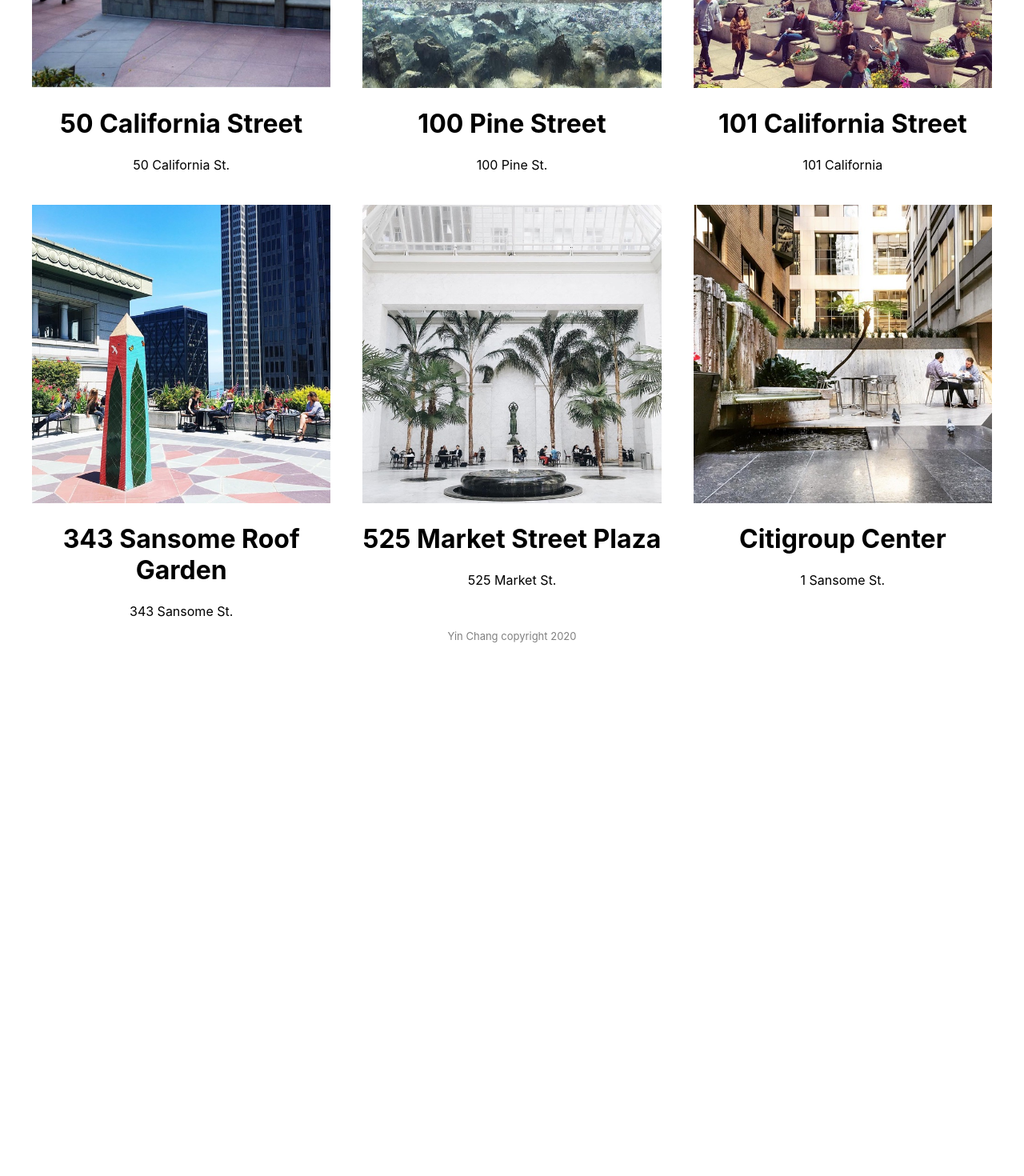
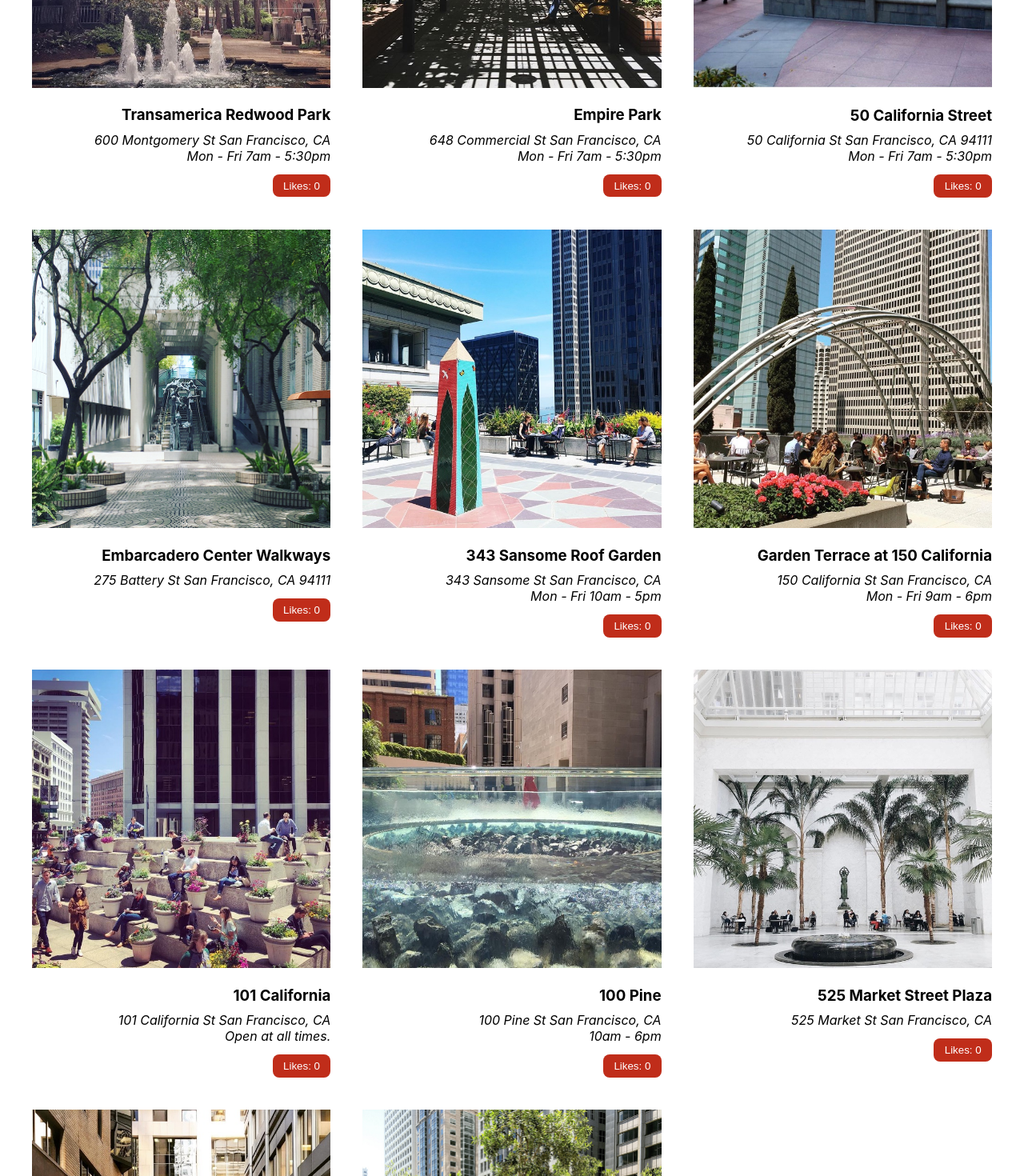
Before and after one commit to yinnyC/sfpopos, a React (Create React App) app: page / in a window 1280 px wide. Shown: the part 440-1910 px from the top of the page at 80% size. Before the commit the page ends 1256 px from the top, so only its background shows below. Built offline with nearby package versions, Linux system fonts and the light colour scheme.

Commit message:
dynamic content and footer

```diff
--- a/src/Footer.js
+++ b/src/Footer.js
@@ -4,9 +4,10 @@
 import './Footer.css';
 
 function Footer(){
+  const year = new Date();
   return(
     <footer className="Footer">
-      <p>Yin Chang copyright 2020</p>
+      <p>Yin Chang copyright {year.getFullYear()}</p>
     </footer>
 
   )
--- /dev/null
+++ b/src/LikeButton.css
@@ -0,0 +1,8 @@
+.LikeButton {
+	margin-top: 1em;
+	border: none;
+	border-radius: 8px;
+	padding: 0.5em 1em;
+	background-color: rgb(192, 45, 26);
+	color: #fff;
+}
--- /dev/null
+++ b/src/LikeButton.js
@@ -0,0 +1,15 @@
+// src/LikeButton.js
+import React from 'react';
+import './LikeButton.css';
+
+function LikeButton(props){
+  let like_count = props.count;
+  function increaseLike(){
+    like_count  +=  1
+  }
+  return(
+  <button className="LikeButton" onClick={increaseLike}>Likes: {like_count }</button>
+  )
+}
+
+export default LikeButton
--- a/src/POPOSList.js
+++ b/src/POPOSList.js
@@ -2,43 +2,32 @@
 
 import React from 'react';
 import POPOSSpace from './POPOSSpace';
+import data from './sfpopos-data.json'
 import './POPOSList.css';
 
 function POPOSList() {
+
+  const spaces = data.map((obj) => {
+    // Deconstruct obj into properties
+    const { title, address, images, hours } = obj
+
+    return (
+      <POPOSSpace
+        key={title} // The title could be a key
+        name={title}
+        address={address}
+        image={images[0]}
+        hours = {hours}
+      />
+    )
+  })
+
   return (
     <div className="POPOSList">
-      <POPOSSpace
-        name="50 California Street"
-        address="50 California St."
-        image="50-california-st.jpg"
-      />
-        <POPOSSpace
-        name="100 Pine Street"
-        address="100 Pine St."
-        image="100-pine.jpg"
-      />
-      <POPOSSpace
-        name="101 California Street"
-        address="101 California"
-        image="101-california.jpg"
-      />
-      <POPOSSpace
-        name="343 Sansome Roof Garden"
-        address="343 Sansome St."
-        image="343-sansome-roof-garden.jpg"
-      />
-      <POPOSSpace
-        name="525 Market Street Plaza"
-        address="525 Market St."
-        image="525-market-street-plaza.jpg"
-      />
-      <POPOSSpace
-        name="Citigroup Center"
-        address="1 Sansome St."
-        image="citigroup-center.jpg"
-      />
+      { spaces }
     </div>
   )
 }
 
+
 export default POPOSList
--- a/src/POPOSSpace.css
+++ b/src/POPOSSpace.css
@@ -2,9 +2,16 @@
 
 .POPOSSpace {
 	width: 100%;
-	text-align: center;
+	text-align: right;
 }
 .POPOSSpace > img {
 	width: 100%;
 	height: auto;
 }
+.POPOSSpace h3 {
+	margin-bottom: 0.5em;
+}
+
+.POPOSSpace div {
+	font-style: italic;
+}
--- a/src/POPOSSpace.js
+++ b/src/POPOSSpace.js
@@ -1,10 +1,11 @@
 // src/Project.js
-
+import LikeButton from './LikeButton';
 import React from 'react'
 import './POPOSSpace.css';
 
 function POPOSSpace(props) {
-  const { name, image, address } = props
+  const { name, image, address, hours } = props
+  let like_count = 0;
   return (
     <div className="POPOSSpace">
       <img src={`${process.env.PUBLIC_URL}images/${image}`}
@@ -12,8 +13,10 @@
         height="300"
         alt='{name}'
       />
-      <h1>{name}</h1>
+      <h3>{name}</h3>
       <div>{address}</div>
+      <div className="hours">{hours}</div>
+      <LikeButton  count={like_count}/>
     </div>
   )
 }
--- /dev/null
+++ b/src/sfpopos-data.json
@@ -0,0 +1,195 @@
+[
+  {
+     "title":"Transamerica Redwood Park",
+     "desc":"Located in the shadow of the Transamerica Pyramid, Redwood Park is one of the Financial District's greenest and most serene spots. Here, towering redwoods surround a half acre of statues and a large central water feature. Plus, the park is often empty, which means there's almost always a bench available for the hogging. Potential visitors take note: The park is closed every evening",
+     "address":"600 Montgomery St San Francisco, CA",
+     "hours": "Mon - Fri 7am - 5:30pm",
+     "geo":{
+        "lat":37.7952005,
+        "lon":-122.4027927
+     },
+     "images":[
+        "transamerica-redwood-park.jpg"
+     ],
+     "website":"https://pyramidcenter.com/point-of-interest/redwood-park/",
+     "features":[
+        "outdoors",
+        "coffee"
+     ]
+  },
+  {
+     "title":"Empire Park",
+     "desc":"Empire Park is a charming little oasis tucked away on Commercial Street, where Chinatown meets the Financial District. This space was once an alleyway, and now features plenty of seating, a fountain, and ample amounts of greenery. The park is a must-visit for anyone needing respite from the busy streets of downtown. Be sure to check out the charming water feature by Pepo Pichler in the courtyard.",
+     "address":"648 Commercial St San Francisco, CA",
+     "hours": "Mon - Fri 7am - 5:30pm",
+     "geo":{
+        "lat":37.7942109,
+        "lon":-122.4037971
+     },
+     "images":[
+        "empire-park.jpg"
+     ],
+     "website":"https://www.artandarchitecture-sf.com/empire-park.html",
+     "features":[
+        "outdoors",
+        "art"
+     ]
+  },
+  {
+     "title":"50 California Street",
+     "desc":"Right across the street from 101 California's giant POPOS is the plaza at 50 California Street. This green space comes complete with a Starbucks and lots of areas to sit and watch the cable cars clang down California.",
+     "address":"50 California St San Francisco, CA 94111",
+     "hours": "Mon - Fri 7am - 5:30pm",
+     "geo":{
+        "lat":37.79408,
+        "lon":-122.3973817
+     },
+     "images":[
+        "50-california-st.jpg"
+     ],
+     "features":[
+        "outdoors",
+        "toilet"
+     ]
+  },
+  {
+     "title":"Embarcadero Center Walkways",
+     "desc":"Right across the street from 101 California's giant POPOS is the plaza at 50 California Street. This green space comes complete with a Starbucks and lots of areas to sit and watch the cable cars clang down California.",
+     "address":"275 Battery St San Francisco, CA 94111",
+     "hours": "",
+     "geo":{
+        "lat":37.7939413,
+        "lon":-122.4002143
+     },
+     "images":[
+        "embarcadero-center.jpg"
+     ],
+     "features":[
+        "outdoors",
+        "toilet",
+        "coffee"
+     ]
+  },
+  {
+     "title":"343 Sansome Roof Garden",
+     "desc":"The terrace at 343 Sansome Street is one of the FiDi's best-kept secrets, and it's also been called downtown's best outdoor lunch spot. It features tables, benches, planters filled with seasonal flowers, and views of a portion of the bay. Plenty of the space's Yelp reviews mention that it's never crowded. The space is open from 10 a.m. to 5 p.m. Monday through Friday.",
+     "address":"343 Sansome St San Francisco, CA",
+     "hours": "Mon - Fri 10am - 5pm",
+     "geo":{
+        "lat":37.7936454,
+        "lon":-122.4014547
+     },
+     "images":[
+        "343-sansome-roof-garden.jpg"
+     ],
+     "opens":"10am",
+     "closes":"5pm",
+     "features":[
+        "outdoors"
+     ]
+  },
+  {
+     "title":"Garden Terrace at 150 California",
+     "desc":"The Garden Terrace at 150 California has great views of the FiDi's gleaming office towers, and plenty of space to sit and take in some fresh air. A huge metal art installation adds some pizzazz to the terrace, and it's rarely ever crowded.",
+     "address":"150 California St San Francisco, CA",
+     "hours": "Mon - Fri 9am - 6pm",
+     "geo":{
+        "lat":37.7936648,
+        "lon":-122.3964805
+     },
+     "images":[
+        "garden-terrace-at-150-california.jpg"
+     ],
+     "features":[
+        "outdoors",
+        "art",
+        "coffee"
+     ]
+  },
+  {
+     "title":"101 California",
+     "desc":"101 California has the most expansive public plaza on California Street. The space features orderly rows of planters placed on terraced podiums, as well as a central fountain and seating.",
+     "address":"101 California St San Francisco, CA",
+     "hours": "Open at all times.",
+     "geo":{
+        "lat":37.7930342,
+        "lon":-122.398342
+     },
+     "images":[
+        "101-california.jpg"
+     ],
+     "features":[
+        "outdoors",
+        "art",
+        "coffee"
+     ]
+  },
+  {
+     "title":"100 Pine",
+     "desc":"Tucked away amid a stand of soaring buildings, the urban garden at 100 Pine is accessible via the building lobby or through a not-so-obvious passageway on Front Street. It doesn’t get much in the way of sun, but last we checked in, there’s a cafe open till 3 p.m. as well as seating and planters.",
+     "address":"100 Pine St San Francisco, CA",
+     "hours": "10am - 6pm",
+     "geo":{
+        "lat":37.79247,
+        "lon":-122.398758
+     },
+     "images":[
+        "100-pine.jpg"
+     ],
+     "features":[
+        "outdoors"
+     ]
+  },
+  {
+     "title":"525 Market Street Plaza",
+     "desc":"The plaza at 525 Market is one of the most pleasant plazas in the Financial District, thanks in part to the new fountain near the sidewalk: a two-tiered circular water element made of clear acrylic. The plaza, which gets a lot of sunlight during the daytime, is surrounded by eateries, which makes it one of the most popular lunch spots in the FiDi.",
+     "address":"525 Market St San Francisco, CA",
+     "hours": "",
+     "geo":{
+        "lat":37.7905074,
+        "lon":-122.3991585
+     },
+     "images":[
+        "525-market-street-plaza.jpg"
+     ],
+     "features":[
+        "outdoors",
+        "coffee"
+     ]
+  },
+  {
+     "title":"Citigroup Center",
+     "desc":"The former Paris-London Bank building was built in 1912, and hollowed out to make way for public space at the base of the Citigroup Center. The elegant enclosed atrium features Moolicious (a crepe stand), a fountain, seating, and more than a dozen queen palms. It’s also smack dab in front of Bird’s new headquarters.",
+     "address":"1 Sansome St San Francisco, CA",
+     "hours": "Open during business hours.",
+     "geo":{
+        "lat":37.7904996,
+        "lon":-122.4007974
+     },
+     "images":[
+        "citigroup-center.jpg"
+     ],
+     "features":[
+        "outdoors",
+        "power",
+        "toilet",
+        "coffee"
+     ]
+  },
+  {
+    "title":"555 California",
+    "desc":"The former Paris-London Bank building was built in 1912, and hollowed out to make way for public space at the base of the Citigroup Center. The elegant enclosed atrium features Moolicious (a crepe stand), a fountain, seating, and more than a dozen queen palms. It’s also smack dab in front of Bird’s new headquarters.",
+    "address":"555 California St.",
+    "hours": "Open at all times.",
+    "geo":{
+       "lat":37.792250,
+       "lon":-122.403790
+    },
+    "images":[
+       "555-california.jpg"
+    ],
+    "features":[
+       "outdoors"
+    ]
+ }
+]
```
